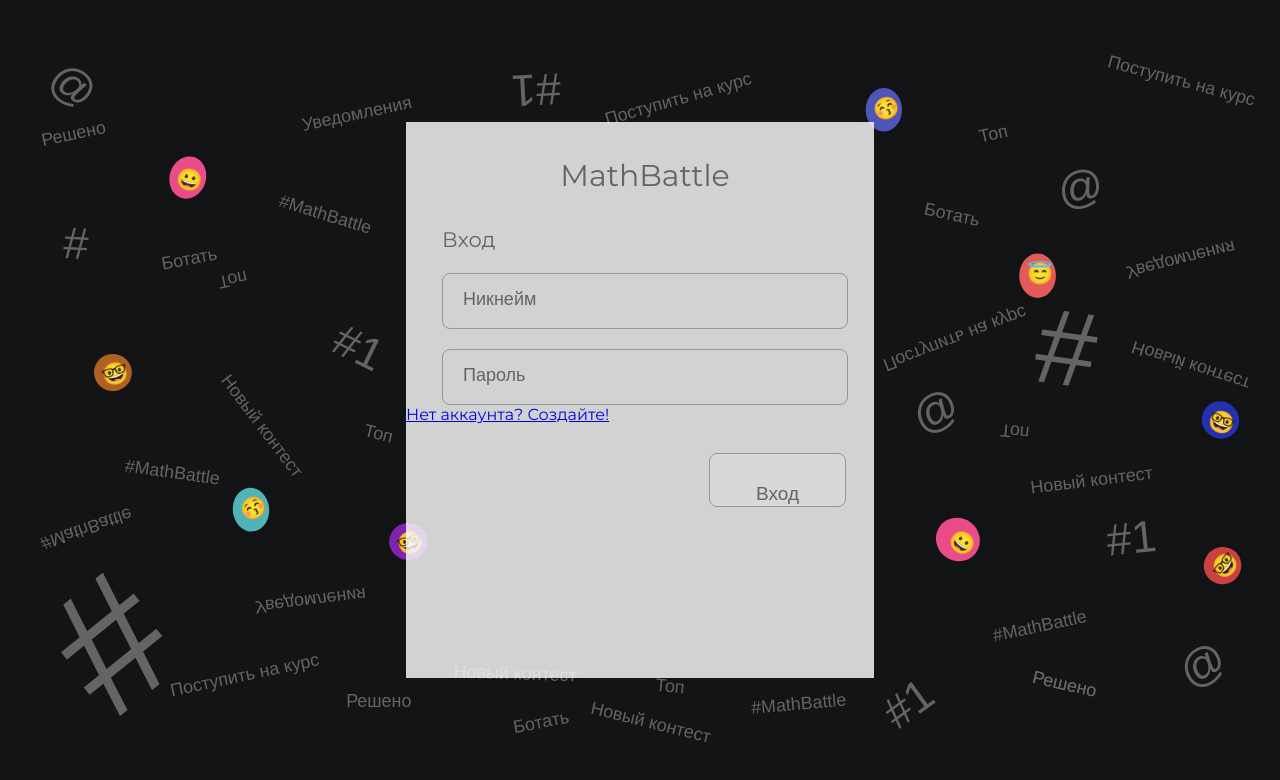
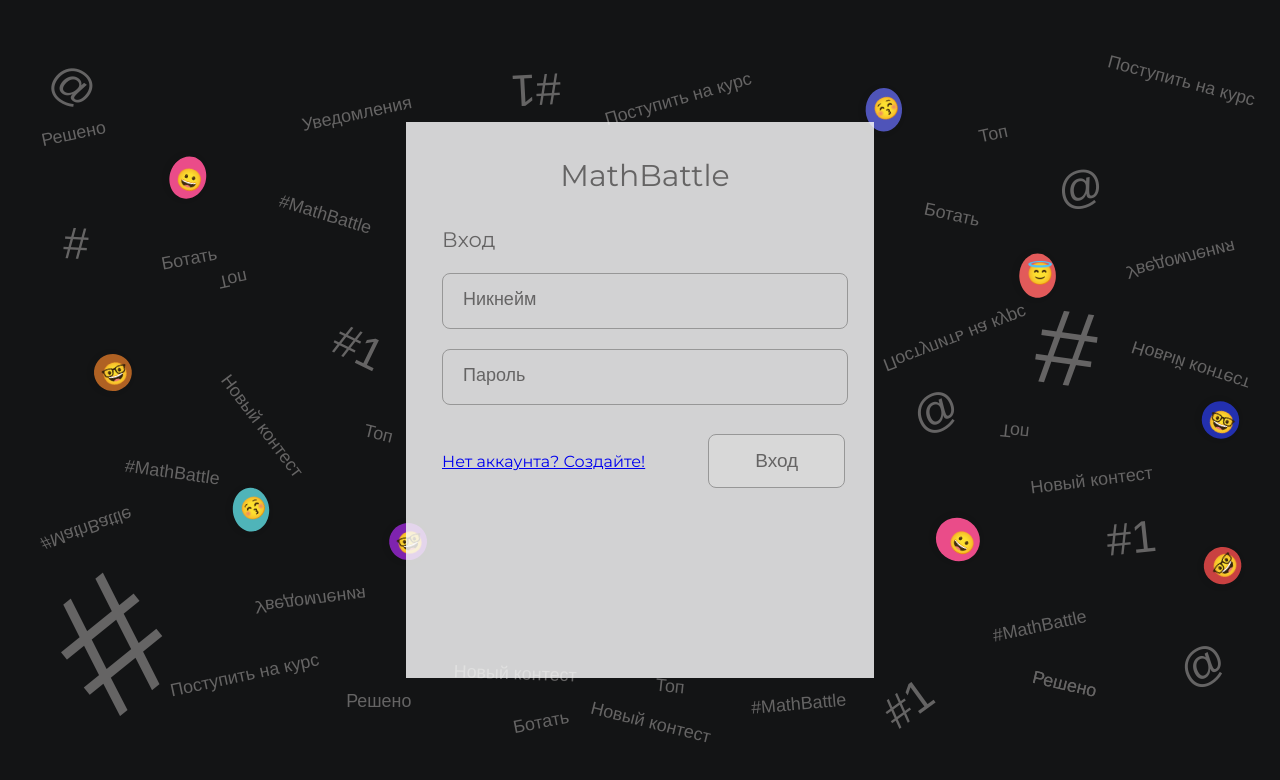
Before and after one commit to CoffeBee/mathbattlefront, a React (Create React App) app: page /login in a window 1280 px wide. Shown: the top 780 px of the page. Built offline with nearby package versions, Linux system fonts and the light colour scheme; no server answers.

Commit message:
fix form

```diff
--- a/src/components/logincmp/Login.css
+++ b/src/components/logincmp/Login.css
@@ -84,6 +84,7 @@
 }
 
 .register_p {
+  display: table-cell;
   font-size: 15px;
   color: #656464;
   letter-spacing: 0;
@@ -93,19 +94,28 @@
 }
 
 .form_submit {
+  display: table-cell;
+  padding: 0px;
   background: #D8D8D8;
   border: 1px solid #979797;
   border-radius: 8px;
-  margin-left: 303px;
   padding-top: 29px;
   width: 137px;
   height: 54px;
+  margin-left: 63px;
 }
 
 .form_submit_p {
+  padding: 0px;
   font-size: 19px;
   color: #656464;
   letter-spacing: 0;
   text-align: center;
   padding-bottom: 12px;
 }
+
+
+.row {
+  display: table;
+  padding-left: 36px;
+}
--- a/src/components/logincmp/Login.js
+++ b/src/components/logincmp/Login.js
@@ -16,8 +16,10 @@ const Login = () => {
             <div className="form__password">
                 <input className="form__password_p" value="Пароль"/>
             </div>
-            <a href="/register" classname="register_p">Нет аккаунта? Создайте!</a>
-            <button type="submit" className="form_submit form_submit_p">Вход</button>
+            <div className="row">
+              <a href="/register" classname="register_p">Нет аккаунта? Создайте!</a>
+              <button type="submit" className="form_submit form_submit_p">Вход</button>
+            </div>
           </form>
         </div>
       </div>
--- a/src/components/registercmp/Register.css
+++ b/src/components/registercmp/Register.css
@@ -93,16 +93,17 @@
 }
 
 .form_submit {
+  padding: 0px;
   background: #D8D8D8;
   border: 1px solid #979797;
   border-radius: 8px;
-  margin-left: 303px;
   margin-top: 29px;
   width: 137px;
   height: 54px;
 }
 
 .form_submit_p {
+  padding: 0px;
   font-size: 19px;
   color: #656464;
   letter-spacing: 0;
```
Also changed, not shown: 1 other file (tests, documents, lock files or other folders).
